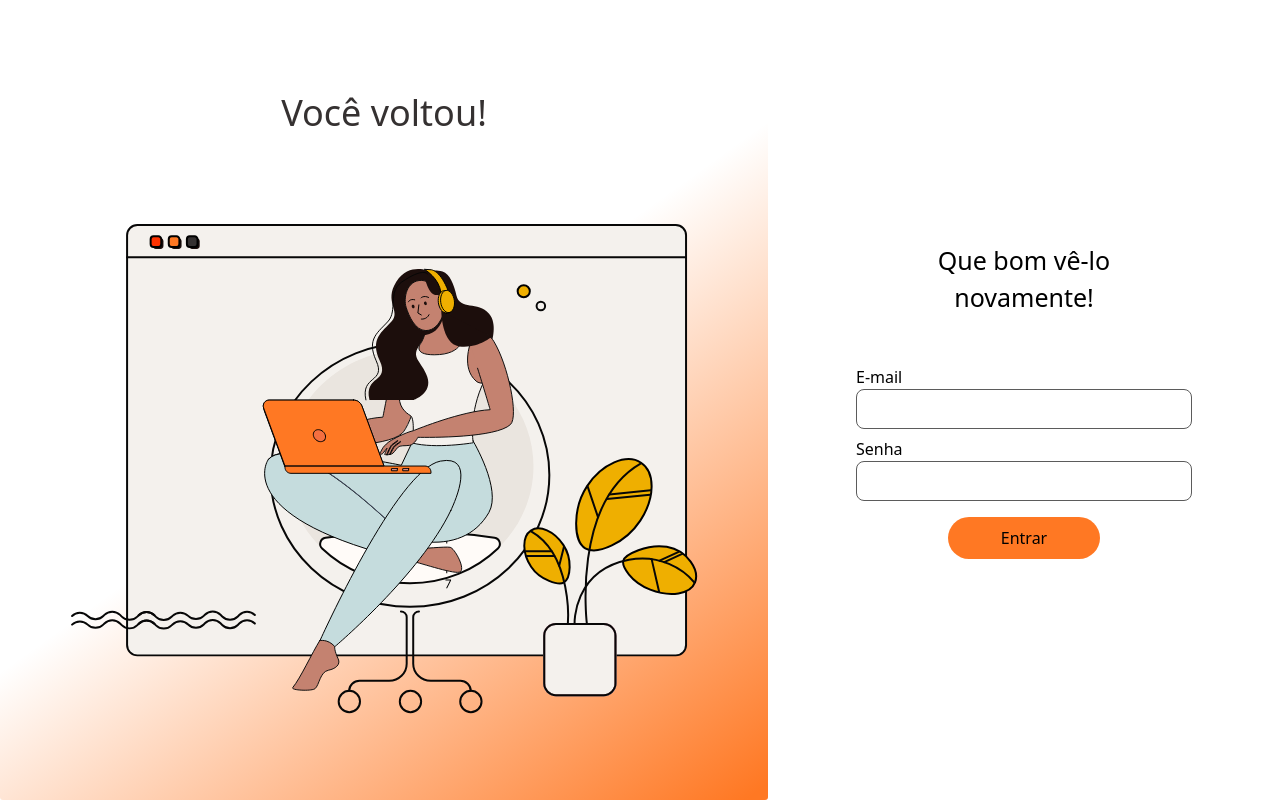
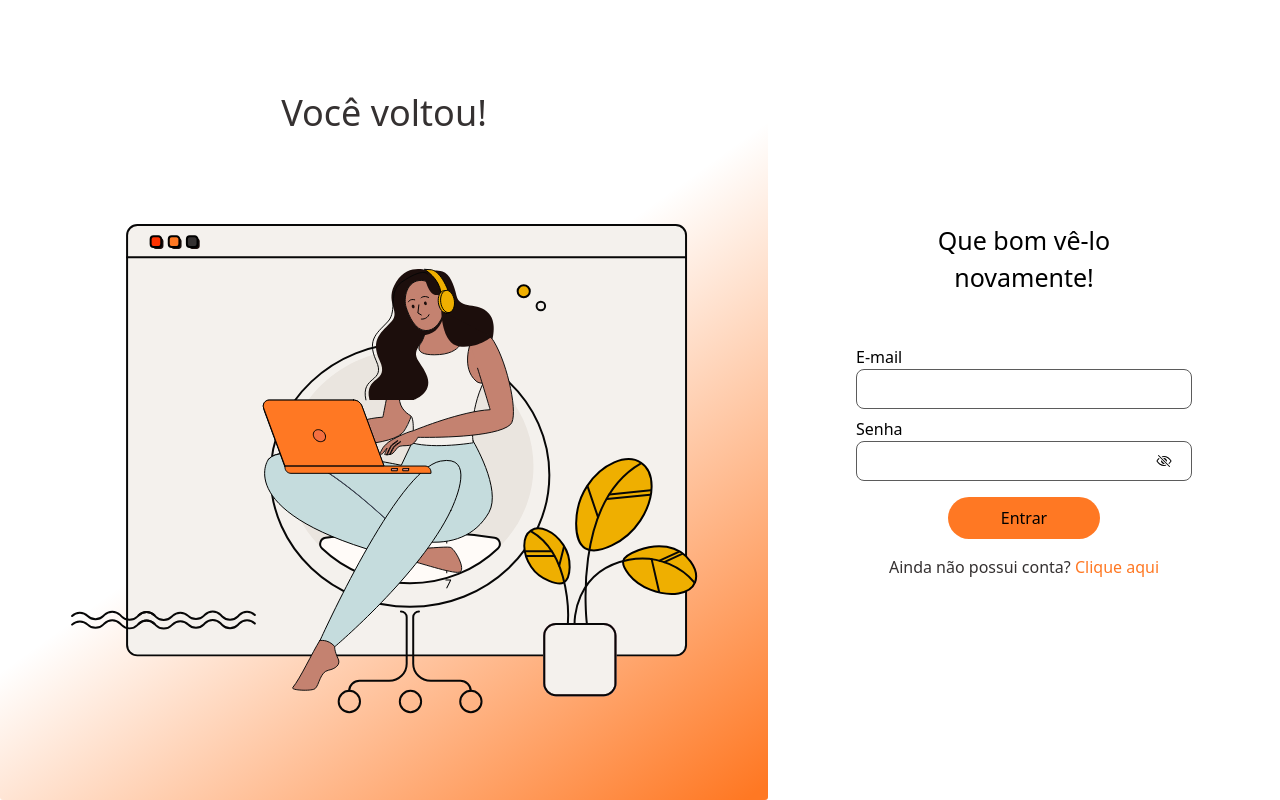
Before and after one commit to orange-squad-thirty-two/orange-evolution-front-end, a React (Create React App) app: page / in a window 1280 px wide. Built offline with nearby package versions, Linux system fonts and the light colour scheme; no server answers.

Commit message:
style: :art: Login/index.jsx
adiciona icone de olho aberto e fechado no input da senha para mostrar ou esconder a senha digitada

```diff
--- a/src/pages/Login/index.jsx
+++ b/src/pages/Login/index.jsx
@@ -1,11 +1,11 @@
 import React, { useState } from 'react';
 import JsCookie from 'js-cookie';
 import { ToastContainer, toast } from 'react-toastify';
-
+import { IoEyeOffOutline, IoEyeOutline } from 'react-icons/io5';
 import InputCustom from '../../components/CustomInput';
 import LayoutLoginRegister from '../../components/LayoutLoginRegister';
 import { loginRequest } from '../../services/api';
-import { useHistory } from 'react-router-dom';
+import { Link, useHistory } from 'react-router-dom';
 import CustomButton from '../../components/CustomButton';
 
 const CONFIG_TOAST = {
@@ -21,6 +21,7 @@ const CONFIG_TOAST = {
 
 export default function Login() {
   const history = useHistory();
+  const [showPassword, setShowPassword] = useState(false);
   const [inputEmail, setInputEmail] = useState('');
   const [inputPassword, setInputPassword] = useState('');
 
@@ -34,6 +35,10 @@ export default function Login() {
         return toast.error(error.response.data.message, CONFIG_TOAST);
       }
     }
+  };
+
+  const handleClickShowPassword = () => {
+    setShowPassword(!showPassword);
   };
 
   return (
@@ -54,21 +59,36 @@ export default function Login() {
               id="email"
               value={inputEmail}
               onChange={(e) => setInputEmail(e.target.value)}
-              className="p-2 w-[336px] h-10 border border-[#5B5B5B] rounded-lg text-[#353131]"
+              className="p-2 w-[300px] md:w-[336px] h-10 border border-[#5B5B5B] rounded-lg text-[#353131]"
             />
           </label>
         </div>
         <div className="mt-2">
           <label className="flex flex-col" htmlFor="password">
             Senha
+            <div className="w-full flex justify-end items-center relative">
               <InputCustom
-              type="password"
+                type={showPassword ? 'text' : 'password'}
                 name="password"
                 id="password"
                 value={inputPassword}
                 onChange={(e) => setInputPassword(e.target.value)}
-              className="p-2 w-[336px] h-10 border border-[#5B5B5B] rounded-lg"
+                className="p-2 w-[300px] md:w-[336px] h-10 border border-[#5B5B5B] rounded-lg"
               />
+              {showPassword ? (
+                <IoEyeOutline
+                  className="absolute mr-2 w-10"
+                  onClick={handleClickShowPassword}
+                  cursor="pointer"
+                />
+              ) : (
+                <IoEyeOffOutline
+                  className="absolute mr-2 w-10"
+                  onClick={handleClickShowPassword}
+                  cursor="pointer"
+                />
+              )}
+            </div>
           </label>
         </div>
         <CustomButton
@@ -78,6 +98,12 @@ export default function Login() {
         >
           Entrar
         </CustomButton>
+        <p className="text-texto mt-4">
+          Ainda não possui conta?{' '}
+          <Link to="/register" className="text-titulo md:text-tema">
+            Clique aqui
+          </Link>
+        </p>
       </div>
     </LayoutLoginRegister>
   );
--- a/src/routes/Routes.jsx
+++ b/src/routes/Routes.jsx
@@ -10,7 +10,6 @@ export function Routes() {
     <Switch>
       <GlobalProvider>
         <Route exact path="/" component={Login} />
-
         <Route path="/register" component={Register} />
         <HomeProvider>
           <Route path="/home" component={Home} />
```
Lines whose indentation alone changed are shown as unchanged.
